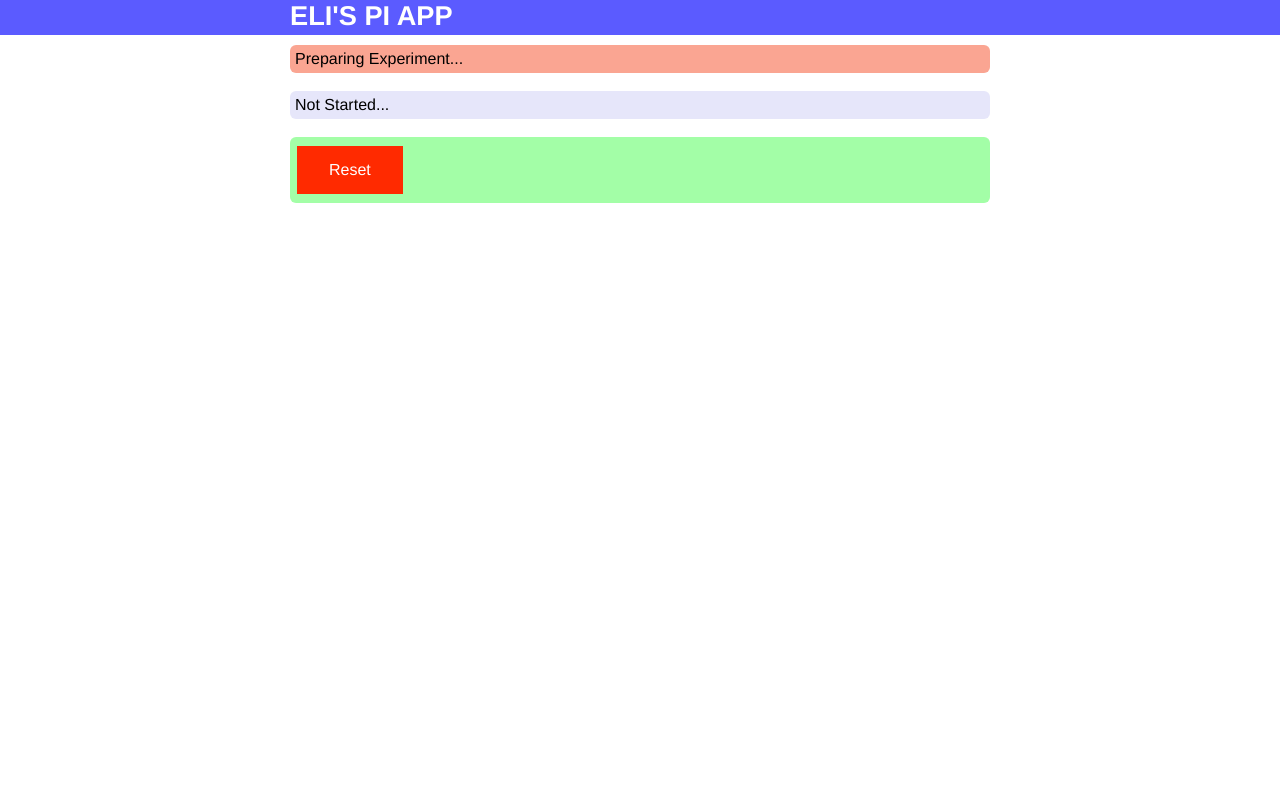
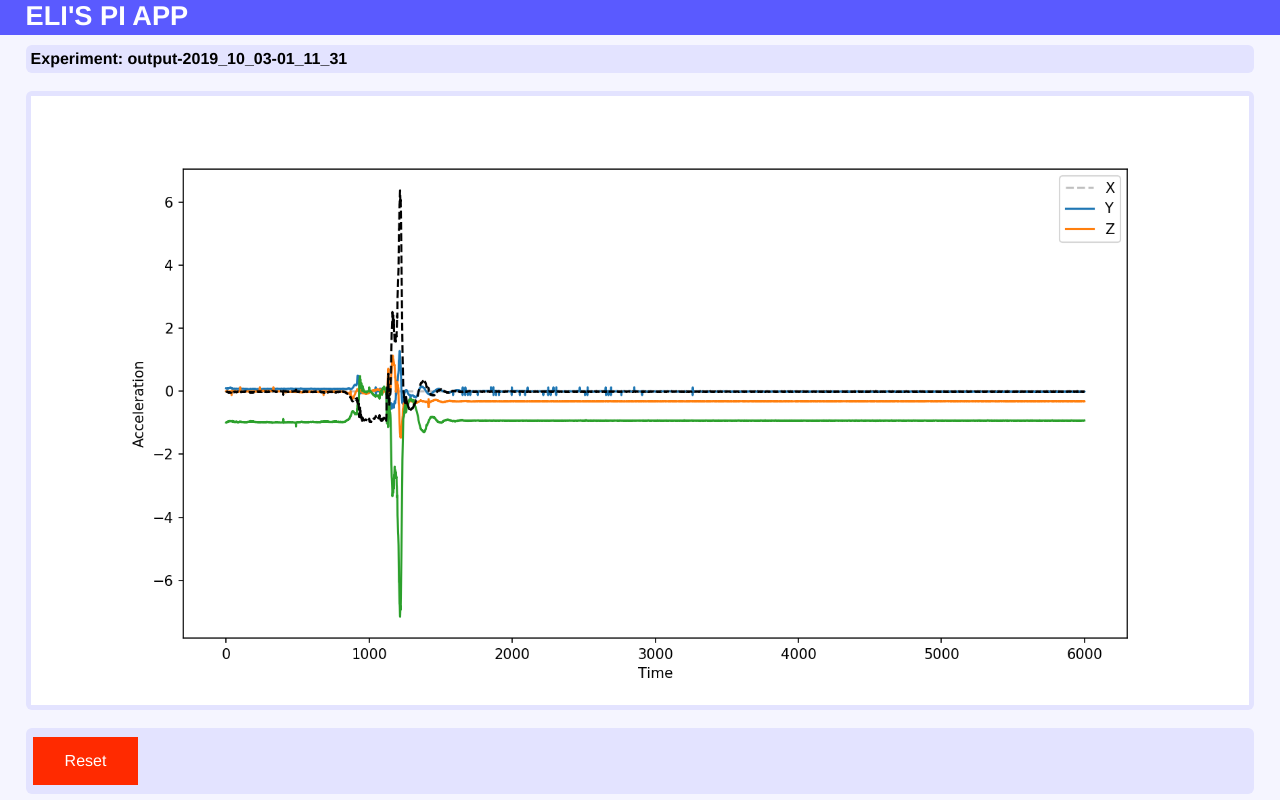
Before and after one commit to WPrintz/eggdrop, a Flask app: page /results/ in a window 1280 px wide. Run offline with Flask 2, Linux system fonts and the light colour scheme.

Commit message:
updated css and pres img

```diff
--- a/web/main/start.py
+++ b/web/main/start.py
@@ -39,8 +39,8 @@ def start():
 
 @app.route('/results/')
 def results():
-    name = request.cookies.get('name')
-
+    # name = request.cookies.get('name')
+    name = 'output-2019_10_03-01_11_31'
     return render_template('results.html', name=name)
 
 
@@ -48,5 +48,5 @@ def results():
 if __name__ == '__main__':
     app.jinja_env.auto_reload = True
     app.config['TEMPLATES_AUTO_RELOAD'] = True
-    app.run(debug=True)
-    # app.run(debug=True, host='0.0.0.0')
+    # app.run(debug=True)
+    app.run(debug=True, host='0.0.0.0')
--- a/web/main/static/css/main.css
+++ b/web/main/static/css/main.css
@@ -3,6 +3,7 @@ body {
   padding: 0;
   font-family: "Helvetica Neue", Helvetica, Arial, sans-serif;
   color: #000000;
+  background-color: #f5f5ff;
 }
 /*
  * Formatting the header area
@@ -29,44 +30,35 @@ header h1.logo:hover {
  * Centering the body content
  */
 .container {
-  width: 700px;
-  margin: 0 auto;
+  width: 96%;
+  margin: 0 auto
 }
 div.pink {
   padding: 5px 5px;
-  background-color: #FAA592;
+  font-weight: bold;
+  /* background-color: #FAA592; */
+  background-color: #e3e3ff;
   -webkit-border-radius: 6px;
      -moz-border-radius: 6px;
           border-radius: 6px;
 }
 div.blue {
   padding: 5px 5px;
-  background-color: #E6E6FA;
+  /* background-color: #E6E6FA; */
+  background-color: #e3e3ff;
   -webkit-border-radius: 6px;
      -moz-border-radius: 6px;
           border-radius: 6px;
 }
 div.green {
   padding: 5px 5px;
-  background-color: #A3FEA7;
+  /* background-color: #A3FEA7; */
+  background-color: #e3e3ff;
   -webkit-border-radius: 6px;
      -moz-border-radius: 6px;
           border-radius: 6px;
 }
-h2 {
-  font-size: 3em;
-  margin-top: 40px;
-  text-align: center;
-  letter-spacing: -2px;
-}
-h3 {
-  font-size: 1.7em;
-  font-weight: 100;
-  margin-top: 30px;
-  text-align: center;
-  letter-spacing: -1px;
-  color: #999;
-}
+
 .menu {
   float: left;
   margin-top: 8px;
--- a/web/main/templates/results.html
+++ b/web/main/templates/results.html
@@ -13,8 +13,14 @@
 
 {% block results %}
   {% if name %}
+  <style>
+    img{
+        max-width: 100%;
+        display: block; /* remove extra space below image */
+    }
+  </style>
     <div class="blue">
-      Experiment Started... Please wait 5 seconds.
+      <img class="img" src=/static/data/{{ name }}.png>
     </div>
   {% else %}
     <div class="blue">
@@ -25,15 +31,7 @@
 
 
 {% block button %}
-  {% if name %}
-  <div class="green">
-    <a href="{{ url_for('results') }}" class=button type="button">See Results</a>
-    <br><br><br><br><br><br><br>
-    <a href="{{ url_for('home') }}" class=reset_button type="button">Reset</a>
-  </div>
-  {% else %}
   <div class="green">
     <a href="{{ url_for('home') }}" class=reset_button type="button">Reset</a>
   </div>
-  {% endif %}
 {% endblock button %}
--- a/web/main/templates/start.html
+++ b/web/main/templates/start.html
@@ -14,7 +14,7 @@
 {% block results %}
   {% if name %}
     <div class="blue">
-      Experiment Started... Please wait 5 seconds.
+      Experiment Started... Please wait 5 seconds for experiment to complete.
     </div>
   {% else %}
     <div class="blue">
```
